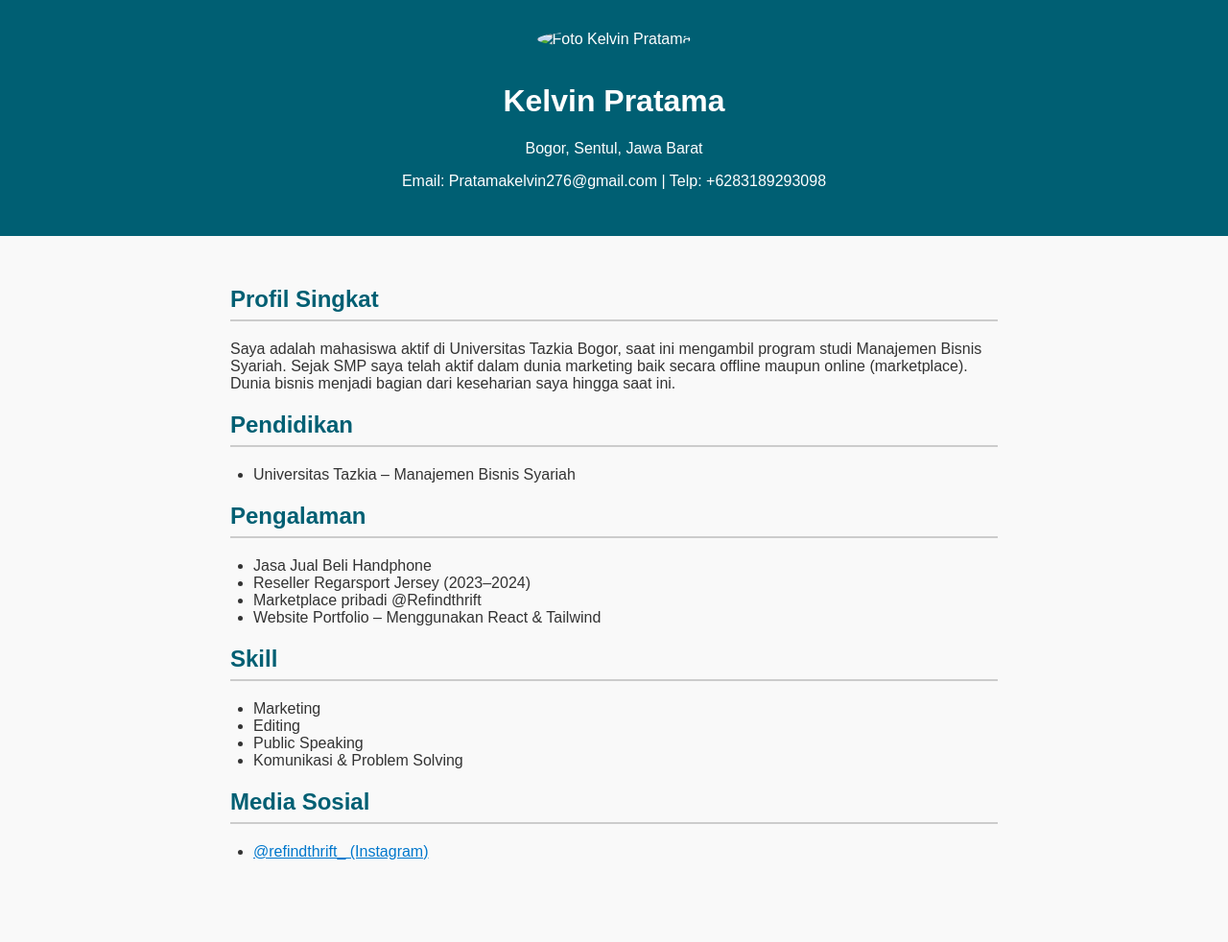
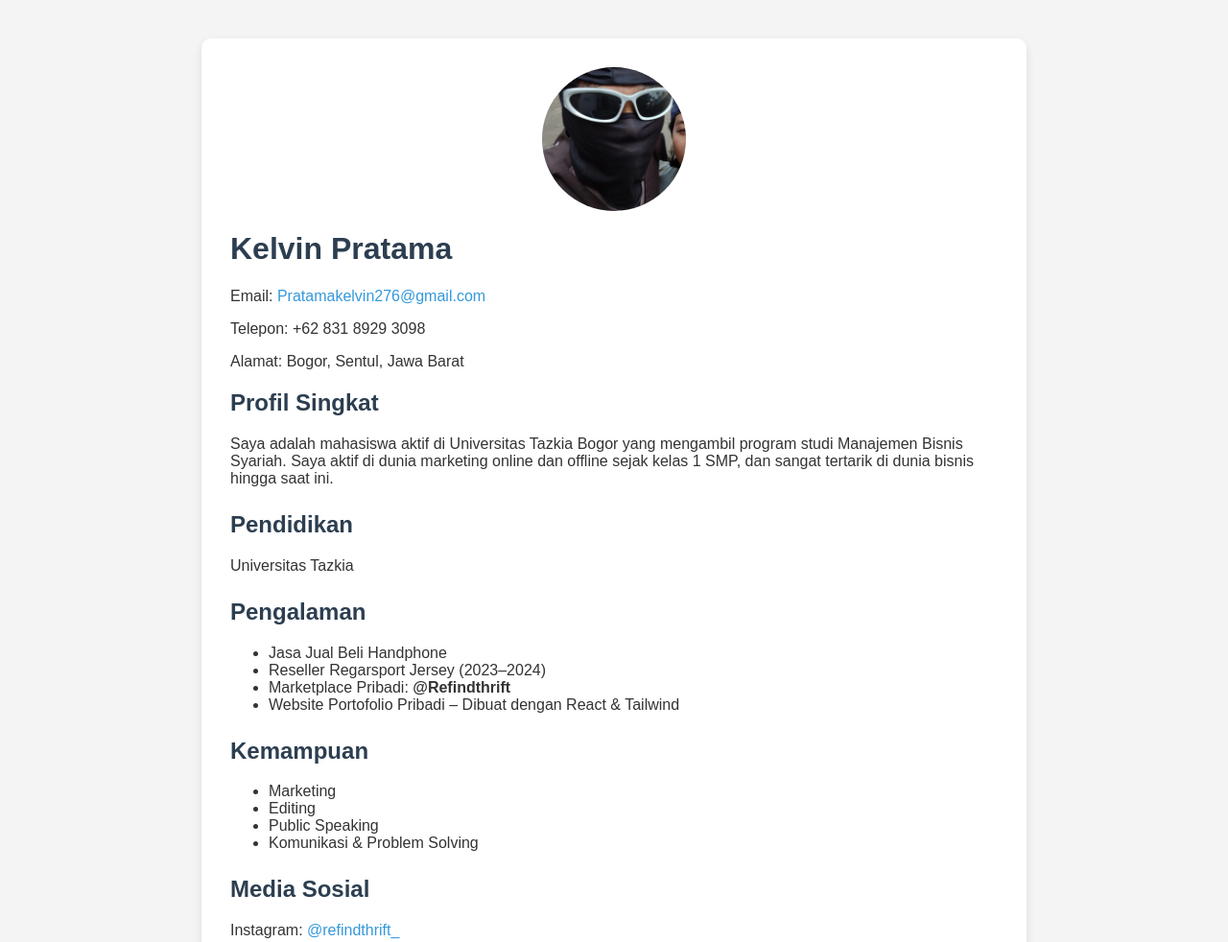
Before and after one commit to Kelvinprtma/cv-kelvin, a plain HTML site: page index.html in a window 1280 px wide. Shown: the top 982 px of the page at 96% size. Before the commit the page ends 945 px from the top, so only its background shows below. Drawn offline with Linux system fonts and the light colour scheme.

Commit message:
update tampilan dan perbaikan foto

```diff
--- a/index.html
+++ b/index.html
@@ -7,83 +7,79 @@
   <style>
     body {
       font-family: Arial, sans-serif;
-      margin: 0; padding: 0;
-      background: #f9f9f9;
+      background: #f4f4f4;
+      margin: 0;
+      padding: 0;
       color: #333;
     }
-    header {
-      background: #005f73;
-      color: white;
-      text-align: center;
-      padding: 2em;
+    .container {
+      max-width: 800px;
+      margin: 40px auto;
+      background: #fff;
+      padding: 30px;
+      box-shadow: 0 4px 10px rgba(0,0,0,0.1);
+      border-radius: 10px;
     }
-    header img {
+    img {
+      width: 150px;
       border-radius: 50%;
-      width: 150px;
-      height: 150px;
-      object-fit: cover;
-      margin-bottom: 1em;
+      display: block;
+      margin: 0 auto 20px;
     }
-    section {
-      max-width: 800px;
-      margin: auto;
-      padding: 2em;
+    h1, h2 {
+      color: #2c3e50;
     }
-    h2 {
-      color: #005f73;
-      border-bottom: 2px solid #ccc;
-      padding-bottom: 0.3em;
-    }
-    ul {
-      padding-left: 1.5em;
+    .section {
+      margin-bottom: 25px;
     }
     a {
-      color: #0077cc;
+      color: #3498db;
+      text-decoration: none;
     }
   </style>
 </head>
 <body>
+  <div class="container">
+    <img src="foto.jpg.jpg" alt="Foto Kelvin Pratama" />
+    <h1>Kelvin Pratama</h1>
+    <p>Email: <a href="mailto:Pratamakelvin276@gmail.com">Pratamakelvin276@gmail.com</a></p>
+    <p>Telepon: +62 831 8929 3098</p>
+    <p>Alamat: Bogor, Sentul, Jawa Barat</p>
 
-  <header>
-    <img src="foto.jpg" alt="Foto Kelvin Pratama">
-    <h1>Kelvin Pratama</h1>
-    <p>Bogor, Sentul, Jawa Barat</p>
-    <p>Email: Pratamakelvin276@gmail.com | Telp: +6283189293098</p>
-  </header>
+    <div class="section">
+      <h2>Profil Singkat</h2>
+      <p>Saya adalah mahasiswa aktif di Universitas Tazkia Bogor yang mengambil program studi Manajemen Bisnis Syariah. Saya aktif di dunia marketing online dan offline sejak kelas 1 SMP, dan sangat tertarik di dunia bisnis hingga saat ini.</p>
+    </div>
 
-  <section>
-    <h2>Profil Singkat</h2>
-    <p>
-      Saya adalah mahasiswa aktif di Universitas Tazkia Bogor, saat ini mengambil program studi Manajemen Bisnis Syariah.
-      Sejak SMP saya telah aktif dalam dunia marketing baik secara offline maupun online (marketplace). Dunia bisnis menjadi bagian dari keseharian saya hingga saat ini.
-    </p>
+    <div class="section">
+      <h2>Pendidikan</h2>
+      <p>Universitas Tazkia</p>
+    </div>
 
-    <h2>Pendidikan</h2>
-    <ul>
-      <li>Universitas Tazkia – Manajemen Bisnis Syariah</li>
-    </ul>
-
+    <div class="section">
       <h2>Pengalaman</h2>
       <ul>
         <li>Jasa Jual Beli Handphone</li>
         <li>Reseller Regarsport Jersey (2023–2024)</li>
-      <li>Marketplace pribadi @Refindthrift</li>
-      <li>Website Portfolio – Menggunakan React & Tailwind</li>
+        <li>Marketplace Pribadi: <strong>@Refindthrift</strong></li>
+        <li>Website Portofolio Pribadi – Dibuat dengan React & Tailwind</li>
       </ul>
+    </div>
 
-    <h2>Skill</h2>
+    <div class="section">
+      <h2>Kemampuan</h2>
       <ul>
         <li>Marketing</li>
         <li>Editing</li>
         <li>Public Speaking</li>
         <li>Komunikasi & Problem Solving</li>
       </ul>
+    </div>
 
+    <div class="section">
       <h2>Media Sosial</h2>
-    <ul>
-      <li><a href="https://www.instagram.com/refindthrift_/" target="_blank">@refindthrift_ (Instagram)</a></li>
-    </ul>
-  </section>
-
+      <p>Instagram: <a href="https://www.instagram.com/refindthrift_/" target="_blank">@refindthrift_</a></p>
+    </div>
+  </div>
 </body>
 </html>
```
Lines whose indentation alone changed are shown as unchanged.
